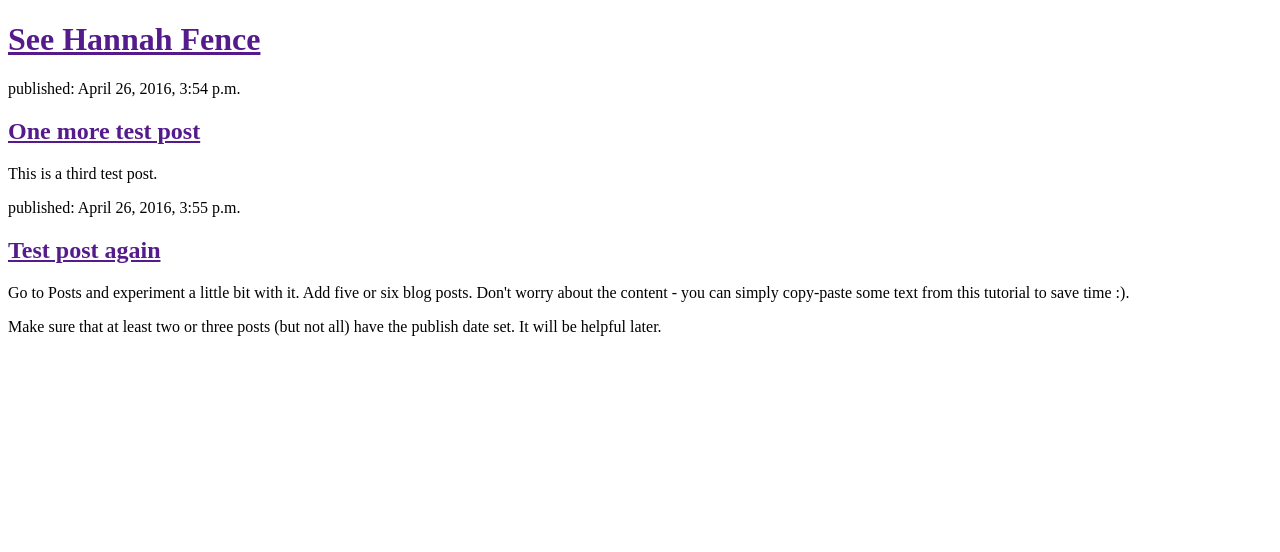
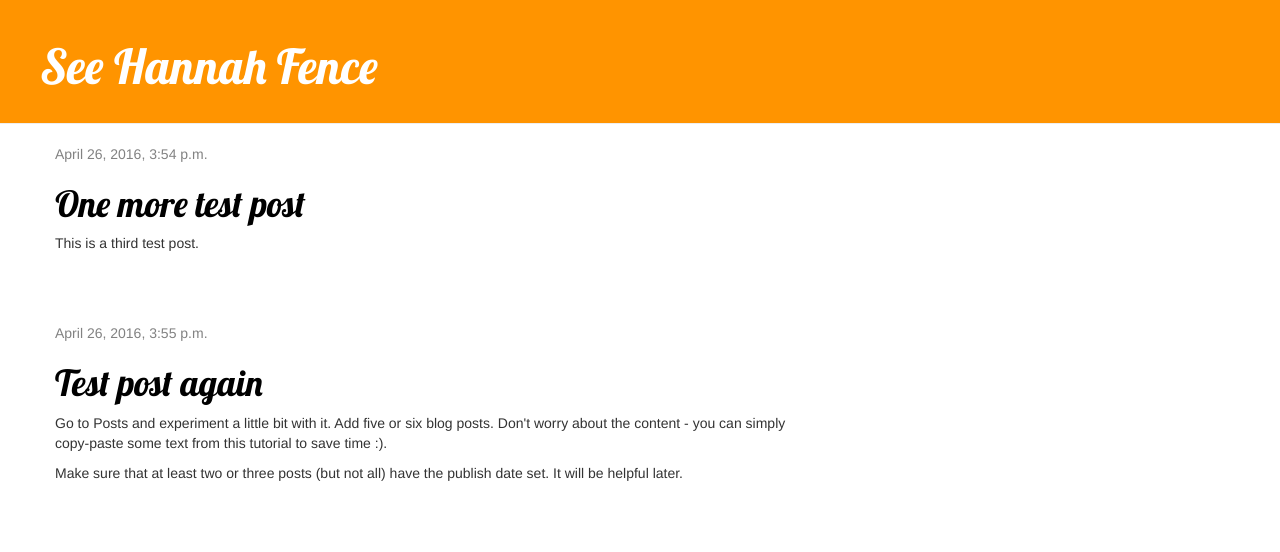
Before and after one commit to hprovenza/See-Hannah-Fence, a Django app: page / in a window 1280 px wide. Shown: the top 552 px of the page. Run offline with Django 3.2, Linux system fonts and the light colour scheme; data comes from the database, SQL or seed files in the repository; some libraries are stand-ins or nearby versions.

Commit message:
Added view and template for detailed blog posts

```diff
--- /dev/null
+++ b/blog/static/css/blog.css
@@ -0,0 +1,46 @@
+.page-header {
+    background-color: #ff9400;
+    margin-top: 0;
+    padding: 20px 20px 20px 40px;
+}
+
+.page-header h1, .page-header h1 a, .page-header h1 a:visited, .page-header h1 a:active {
+    color: #ffffff;
+    font-size: 36pt;
+    text-decoration: none;
+}
+
+.content {
+    margin-left: 40px;
+}
+
+h1, h2, h3, h4 {
+    font-family: 'Lobster', cursive;
+}
+
+.date {
+    color: #828282;
+}
+
+.save {
+    float: right;
+}
+
+.post-form textarea, .post-form input {
+    width: 100%;
+}
+
+.top-menu, .top-menu:hover, .top-menu:visited {
+    color: #ffffff;
+    float: right;
+    font-size: 26pt;
+    margin-right: 20px;
+}
+
+.post {
+    margin-bottom: 70px;
+}
+
+.post h1 a, .post h1 a:visited {
+    color: #000000;
+}
--- a/blog/urls.py
+++ b/blog/urls.py
@@ -6,4 +6,5 @@ from . import views
 
 urlpatterns = [
     url(r'^$', views.post_list, name='post_list'),
+    url(r'^post/(?P<pk>\d+)/$', views.post_detail, name='post_detail')
 ]
--- a/blog/views.py
+++ b/blog/views.py
@@ -1,4 +1,4 @@
-from django.shortcuts import render
+from django.shortcuts import render, get_object_or_404
 from django.utils import timezone
 from .models import Post
 
@@ -6,3 +6,7 @@ from .models import Post
 def post_list(request):
     posts = Post.objects.filter(published_date__lte=timezone.now()).order_by('published_date')
     return render(request, 'blog/post_list.html', {'posts': posts})
+
+def post_detail(request, pk):
+    post = get_object_or_404(Post, pk=pk)
+    return render(request, 'blog/post_detail.html', {'post': post})
--- /dev/null
+++ b/templates/blog/base.html
@@ -0,0 +1,25 @@
+<!DOCTYPE html>
+{% load staticfiles %}
+<html lang="en">
+<head>
+    <meta charset="UTF-8">
+    <title>See Hannah Fence</title>
+    <link rel="stylesheet" href="//maxcdn.bootstrapcdn.com/bootstrap/3.2.0/css/bootstrap.min.css">
+    <link rel="stylesheet" href="//maxcdn.bootstrapcdn.com/bootstrap/3.2.0/css/bootstrap-theme.min.css">
+    <link rel="stylesheet" href="{% static 'css/blog.css' %}">
+    <link href="http://fonts.googleapis.com/css?family=Lobster&subset=latin,latin-ext" rel="stylesheet" type="text/css">
+</head>
+<body>
+    <div class="page-header">
+        <h1><a href="">See Hannah Fence </a></h1>
+    </div>
+    <div class="content container">
+        <div class="row">
+            <div class="col-md-8">
+            {% block content %}
+            {% endblock %}
+            </div>
+        </div>
+    </div>
+</body>
+</html>
--- a/templates/blog/post_list.html
+++ b/templates/blog/post_list.html
@@ -1,19 +1,13 @@
-<!DOCTYPE html>
-<html lang="en">
-<head>
-    <meta charset="UTF-8">
-    <title>See Hannah Fence</title>
-</head>
-<body>
-<div>
-    <h1><a href="">See Hannah Fence </a></h1>
-</div>
-{% for post in posts %}
-    <div>
-        <p>published: {{ post.published_date }}</p>
-        <h2><a href="">{{ post.title }}</a></h2>
-        <p>{{ post.text|linebreaks }}</p>
-    </div>
-{%  endfor %}
-</body>
-</html>
+{% extends 'blog/base.html' %}
+
+{%  block content %}
+    {% for post in posts %}
+        <div class="post">
+            <div class="date">
+                {{ post.published_date }}
+            </div>
+            <h1><a href="{% url 'post_detail' pk=post.pk %}">{{ post.title }}</a></h1>
+            <p>{{ post.text|linebreaks }}</p>
+        </div>
+    {% endfor %}
+{% endblock %}
```
Also changed, not shown: templates/blog/post_detail.html (added, +13 -0 lines).
